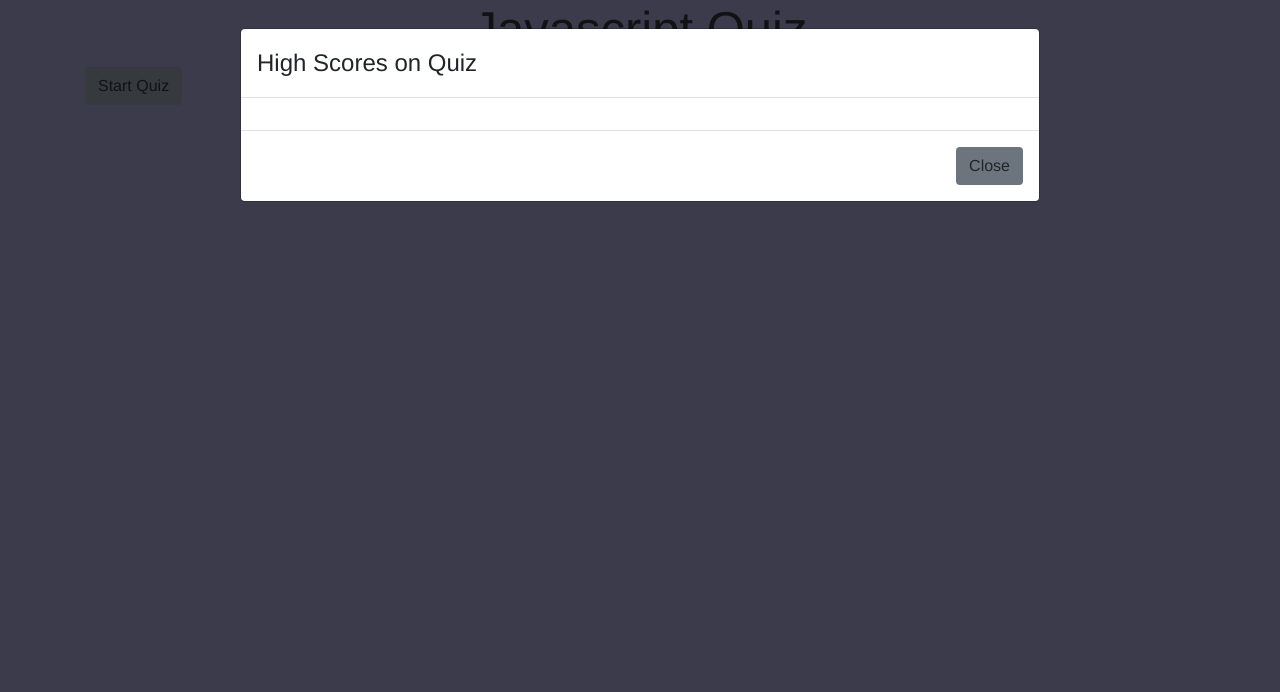
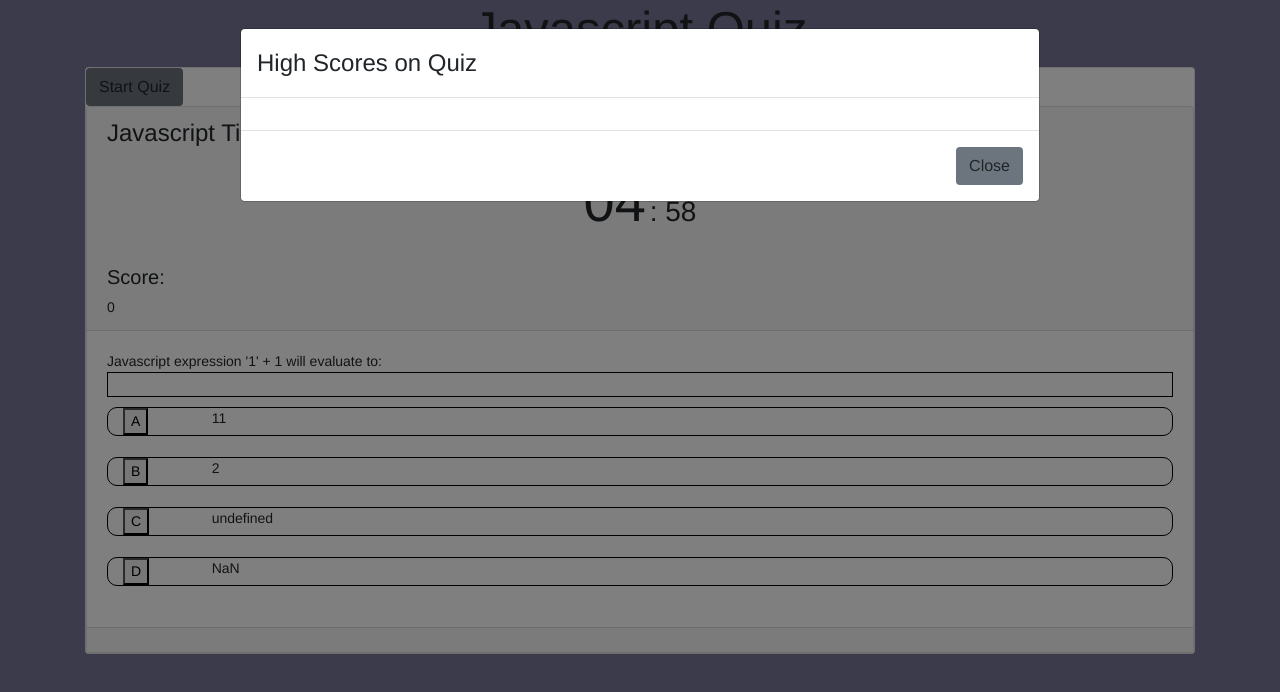
Before and after one commit to johannsp/CWRUBC-Code-Quiz, a plain HTML site: page index.html in a window 1280 px wide. Both pictures are taken after a click on the button "High Scores". Drawn offline with nearby package versions, Linux system fonts and the light colour scheme.

Commit message:
Implement quiz in card with timer functionality

```diff
--- a/index.html
+++ b/index.html
@@ -17,9 +17,12 @@
 
   <main class="container">
 
+    <!-- Card to ask multiple choice questions -->
+    <div id="question" class="card">
+
       <div class="row">
         <div class="col-sm-6">
-        <button type="button" class="btn bg-secondary" data-toggle="modal" data-target="#question">
+          <button type="button" id="#question" class="btn bg-secondary">
           Start Quiz
           </button>
         </div>
@@ -30,25 +33,30 @@
         </div>
       </div>
 
-    <!-- Modal window to ask multiple choice questions -->
-    <div id="question" class="modal">
-      <div class="modal-dialog modal-lg">
-        <div class="modal-content">
+      <div class="card">
 
-          <div class="modal-header">
-            <h4 class="modal-title">
+        <div class="card-header">
+          <h4 class="card-title">
           Javascript Timed Quiz
           </h4>
 
           <div class="displayTimeLeft">
-              <div id="minutesLeft">7</div>
-              <div id="secondsLeft">00</div>
+            <span id="minutesLeft">05</span>
+            <span id="secondsLeft">: 00</span>
+          </div>
+
+          <br>
+          <h5>
+          Score:
+          </h5>
+          <div id="curScore">
           </div>
 
         </div>
 
-          <div class="modal-body">
+        <div class="card-body">
           <div id="textQuestion">
+          QUESTION
           </div>
 
           <div id="answer">
@@ -56,32 +64,61 @@
           </div>
 
           <div class="buttons">
-              <button aria-label="A" id="answerA">A</button>
+            <div class="question row">
+              <div class="col-1 col-lg-1">
+                <button aria-label="A" data-letter="A">A</button>
+              </div>
+              <div class="col-11 col-lg-11">
                 <div id="textA">
+                Option A
+                </div>
+              </div>
             </div>
             <br>
 
-              <button aria-label="B" id="answerB">B</button>
+            <div class="question row">
+              <div class="col-1 col-lg-1">
+                <button aria-label="B" data-letter="B">B</button>
+              </div>
+              <div class="col-11 col-lg-11">
                 <div id="textB">
+                Option B
+                </div>
+              </div>
             </div>
             <br>
 
-              <button aria-label="C" id="answerC">C</button>
+            <div class="question row">
+              <div class="col-1 col-lg-1">
+                <button aria-label="C" data-letter="C">C</button>
+              </div>
+              <div class="col-11 col-lg-11">
                 <div id="textC">
+                Option C
+                </div>
+              </div>
             </div>
             <br>
 
-              <button aria-label="D" id="answerD">D</button>
+            <div class="question row">
+              <div class="col-1 col-lg-1">
+                <button aria-label="D" data-letter="D">D</button>
+              </div>
+              <div class="col-11 col-lg-11">
                 <div id="textD">
+                Option D
+                </div>
+              </div>
             </div>
             <br>
           </div>
 
         </div>
 
-          <div class="modal-footer">
+        <div class="card-footer">
+          <!-- /**XXX** BEGIN Rem out {{{ **XXXXX**/
                   <button type="button" class="btn bg-secondary" data-dismiss="modal">Close</button>
-          </div>
+          /*******XXX**  END  Rem out }}} **XXXXX**/ -->
         </div>
       </div>
     </div>
--- a/script.js
+++ b/script.js
@@ -5,16 +5,20 @@ var highScoreButton = document.querySelector("#highScore");
 // In question modal
 var minDisplay = document.querySelector("#minutesLeft");
 var secDisplay = document.querySelector("#secondsLeft");
+var scoreDisplay = document.querySelector("#curScore");
 var questionDiv = document.querySelector("#textQuestion");
 var answerInput = document.querySelector("#answerInput");
-var answerAButton = document.querySelector("#answerA");
-var answerAText = document.querySelector("#textA");
-var answerBButton = document.querySelector("#answerB");
-var answerBText = document.querySelector("#textB");
-var answerCButton = document.querySelector("#answerC");
-var answerCText = document.querySelector("#textC");
-var answerDButton = document.querySelector("#answerD");
-var answerDText = document.querySelector("#textD");
+
+var choiceButtons= document.querySelector(".buttons");
+var choiceAText = document.querySelector("#textA");
+var choiceBText = document.querySelector("#textB");
+var choiceCText = document.querySelector("#textC");
+var choiceDText = document.querySelector("#textD");
+
+const quizPeriodMinutes = 5;
+const quizPeriodSeconds = 0;
+var quizQuestion = 0;
+var quizScore = 0;
 
 // Status variables
 var totalSeconds = 0;
@@ -22,27 +26,163 @@ var secondsElapsed = 0;
 
 var interval;
 
-var questionList [
+var questionList = [
   {askText: "Javascript expression '1' + 1 will evaluate to:",
-  answerA: "11",
-  answerB: "2",
-  answerC: "undefined",
-  answerD: "NaN",
+  choiceA: "11",
+  choiceB: "2",
+  choiceC: "undefined",
+  choiceD: "NaN",
   correct: "A"},
-  {askText: "",
-  answerA: "",
-  answerB: "",
-  answerC: "",
-  answerD: "",
-  correct: ""},
+  {askText: "('1' == 1) evaluates to:",
+  choiceA: "true",
+  choiceB: "false",
+  choiceC: "undefined",
+  choiceD: "NaN",
+  correct: "A"},
+  {askText: "('1' === 1) evaluates to:",
+  choiceA: "true",
+  choiceB: "false",
+  choiceC: "undefined",
+  choiceD: "NaN",
+  correct: "B"},
+  {askText: "The correct syntax for an object method to access an object property x is:",
+  choiceA: "object.x",
+  choiceB: "my.x",
+  choiceC: "self.x",
+  choiceD: "this.x",
+  correct: "D"},
+  {askText: "A Javascript closure is:",
+  choiceA: "An anonymous function, a function with no function name",
+  choiceB: "A short cut notation that uses => to create an anonymous function",
+  choiceC: "A method for guaranteeing a recursive function closes down without errors",
+  choiceD: "A technique to force function scope variables to be preserved for further use",
+  correct: "D"},
+  {askText: "Math.floor(Math.random * 10) gives a random number between:",
+  choiceA: "0 and 9",
+  choiceB: "0 and 10",
+  choiceC: "1 and 10",
+  choiceD: "1 and 11",
+  correct: "A"},
+  {askText: "for (var i = 0; i < 11; i += 2) { alert(i); } will show alerts for:",
+  choiceA: "0 1 2 3 4 5 6 7 8 9 10",
+  choiceB: "0 1 2 3 4 5 6 7 8 9 10 11",
+  choiceC: "0 2 4 6 8 10",
+  choiceD: "1 3 5 7 9 11",
+  correct: "C"},
+  {askText: "(NaN == NaN) evaluates to:",
+  choiceA: "true",
+  choiceB: "false",
+  choiceC: "undefined",
+  choiceD: "NaN",
+  correct: "B"},
+  {askText: "Can an object call a method that belongs to another object?",
+  choiceA: "No, never.",
+  choiceB: ".call can be used if the other object has the needed properties",
+  choiceC: ".apply can be used if the other object has the needed properties",
+  choiceD: "both .call and .apply could be used for this purpose",
+  correct: "D"},
+  {askText: "Math.max.apply(null, [1, 2, 3, 5, 0] will evaluate to:",
+  choiceA: "undefined",
+  choiceB: "null",
+  choiceC: "0",
+  choiceD: "5",
+  correct: "D"}
 ];
 
 function showQuestion(i) {
-  questionDiv.textContent = ' '+questionList[i].askText;
-  answerAText.textContent = ' '+questionList[i].answerA;
-  answerBText.textContent = ' '+questionList[i].answerB;
-  answerCText.textContent = ' '+questionList[i].answerC;
-  answerDText.textContent = ' '+questionList[i].answerD;
+  if (i < questionList.length) {
+    questionDiv.textContent = ' '+questionList[i].askText;
+    choiceAText.textContent = ' '+questionList[i].choiceA;
+    choiceBText.textContent = ' '+questionList[i].choiceB;
+    choiceCText.textContent = ' '+questionList[i].choiceC;
+    choiceDText.textContent = ' '+questionList[i].choiceD;
+  } else {
+    stopTimer();
+  }
+}
 
+function answerQuestion(i,letter) {
+  var answer = letter.toUpperCase();
+  if (answer == questionList[i].correct) {
+    quizScore++;
+    renderTimeAndScore(0);
+  } else {
+    // Run off 5 seconds as penalty!
+    renderTimeAndScore(5);
+  }
+  showQuestion(++quizQuestion);
 }
-//startButton.addEventListener("click", startTimer);
+
+// These two functions are just for making sure the numbers look nice for the html elements
+function getRemainingMinutes() {
+  //
+  var secondsLeft = totalSeconds - secondsElapsed;
+  var minutesLeft = Math.floor(secondsLeft / 60);
+
+  return ((minutesLeft < 10) ? "0" : "") + minutesLeft;
+}
+
+function getRemainingSeconds() {
+  var secondsLeft = (totalSeconds - secondsElapsed) % 60;
+
+  return ": "+((secondsLeft < 10) ? "0" : "") + secondsLeft;
+}
+
+/* This function ensures the timer is reset and readies the quiz timer by
+ * initializing totalSeconds
+ */
+function readyStartingTime() {
+  clearInterval(interval);
+  totalSeconds = (quizPeriodMinutes * 60) + quizPeriodSeconds;
+}
+
+// This function does 2 things. displays the time and checks to see if time is up.
+function renderTimeAndScore(runOffTime) {
+  // Run off extra time as needed
+  // when a missed guess penalty applies
+  secondsElapsed += runOffTime;
+  minDisplay.textContent = getRemainingMinutes();
+  secDisplay.textContent = getRemainingSeconds();
+  // Show current score as well
+  scoreDisplay.textContent = quizScore;
+
+  // and then checks to see if the time has run out
+  if (secondsElapsed >= totalSeconds) {
+    stopTimer();
+  }
+}
+
+// This function is where the "time" aspect of the timer runs
+// Notice no settings are changed other than to increment the secondsElapsed var
+function startTimer() {
+  quizQuestion = 0;
+  quizScore = 0;
+  showQuestion(quizQuestion);
+  readyStartingTime();
+
+  // Timer interval handles updating the time remaining
+  interval = setInterval(function() {
+    secondsElapsed++;
+    // So renderTimeAndScore() is called here once every second.
+    renderTimeAndScore(0);
+  }, 1000);
+}
+
+/* This function stops the interval and also resets secondsElapsed
+   and calls "setTime()" which effectively reset the timer
+   to the input selections workMinutesInput.value and restMinutesInput.value */
+function stopTimer() {
+  secondsElapsed = 0;
+  readyStartingTime();
+  renderTimeAndScore(0);
+}
+
+
+startButton.addEventListener("click", startTimer);
+choiceButtons.addEventListener("click", function(event) {
+  event.preventDefault();
+  event.stopPropagation();
+  if (event.target.matches("button")) {
+    answerQuestion(quizQuestion,event.target.dataset.letter);
+  }
+});
--- a/style.css
+++ b/style.css
@@ -14,12 +14,15 @@ h1 {
 }
 
 input {
-  border: 5px solid green;
-  border-top: none;
-  border-left: none;
-  border-right: none;
-  font-size: 2em;
-  color: green;
+  border: 1px solid black;
+  /**XXXXX** BEGIN Rem out **XXXXX**
+  ***X border-top: none;
+  ***X border-left: none;
+  ***X border-right: none;
+  ***XXXXX**  END  Rem out **XXXXX**/
+  margin-bottom: 10px;
+  font-size: 1em;
+  color: black;
   width: 100%;
 }
 
@@ -34,13 +37,17 @@ input {
   clear: both;
 }
 
+.question {
+  margin: 0rem;
+  padding: 0rem;
+  border: 1px solid black;
+  border-radius: 10px;
+}
+
 #minutesLeft {
   font-size: 4em;
-  float: left;
-  margin-left: 25%;
 }
 
 #secondsLeft {
   font-size: 2em;
-  float: left;
 }
```
Lines whose indentation alone changed are shown as unchanged.
